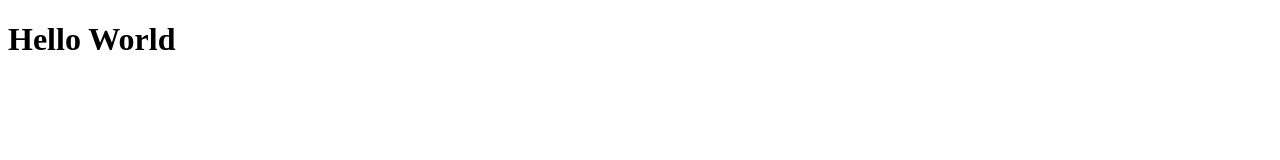
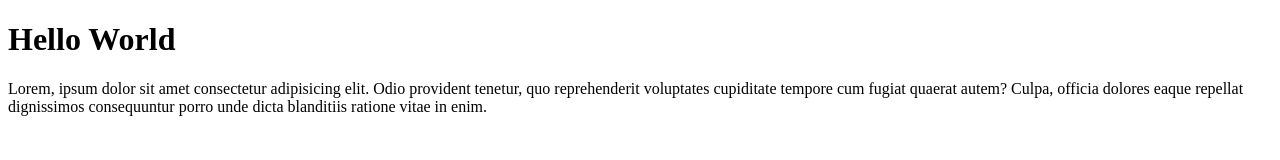
Before and after one commit to Riyaz-khan-shuvo/git-practice-two, a plain HTML site: page index.html in a window 1280 px wide. Drawn offline with Linux system fonts and the light colour scheme.

Commit message:
lorem text has been added

```diff
--- a/index.html
+++ b/index.html
@@ -10,6 +10,9 @@
 
 <body>
     <h1>Hello World</h1>
+    <p>
+        Lorem, ipsum dolor sit amet consectetur adipisicing elit. Odio provident tenetur, quo reprehenderit voluptates cupiditate tempore cum fugiat quaerat autem? Culpa, officia dolores eaque repellat dignissimos consequuntur porro unde dicta blanditiis ratione vitae in enim.
+    </p>
 </body>
 
 </html>
```
